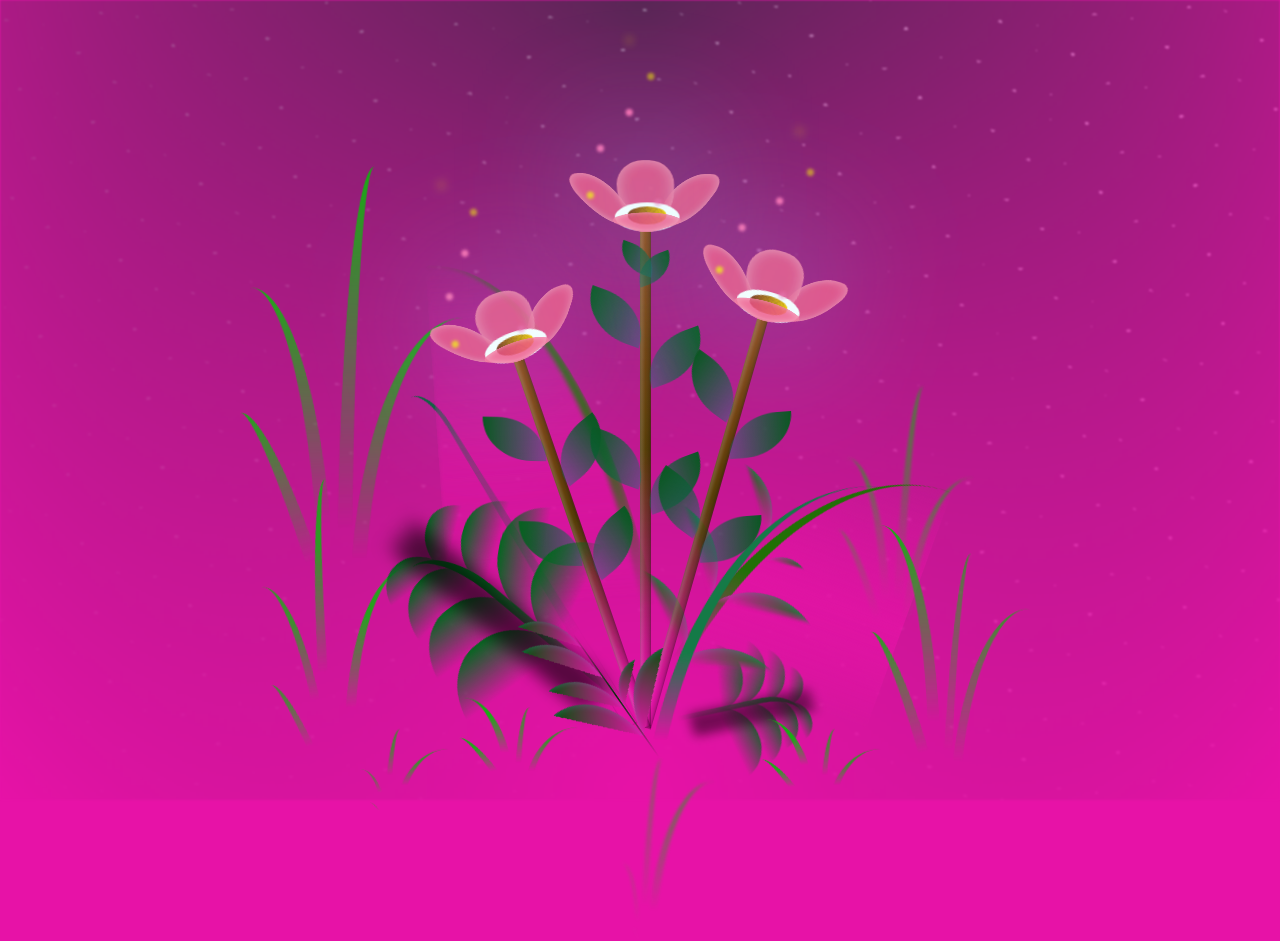
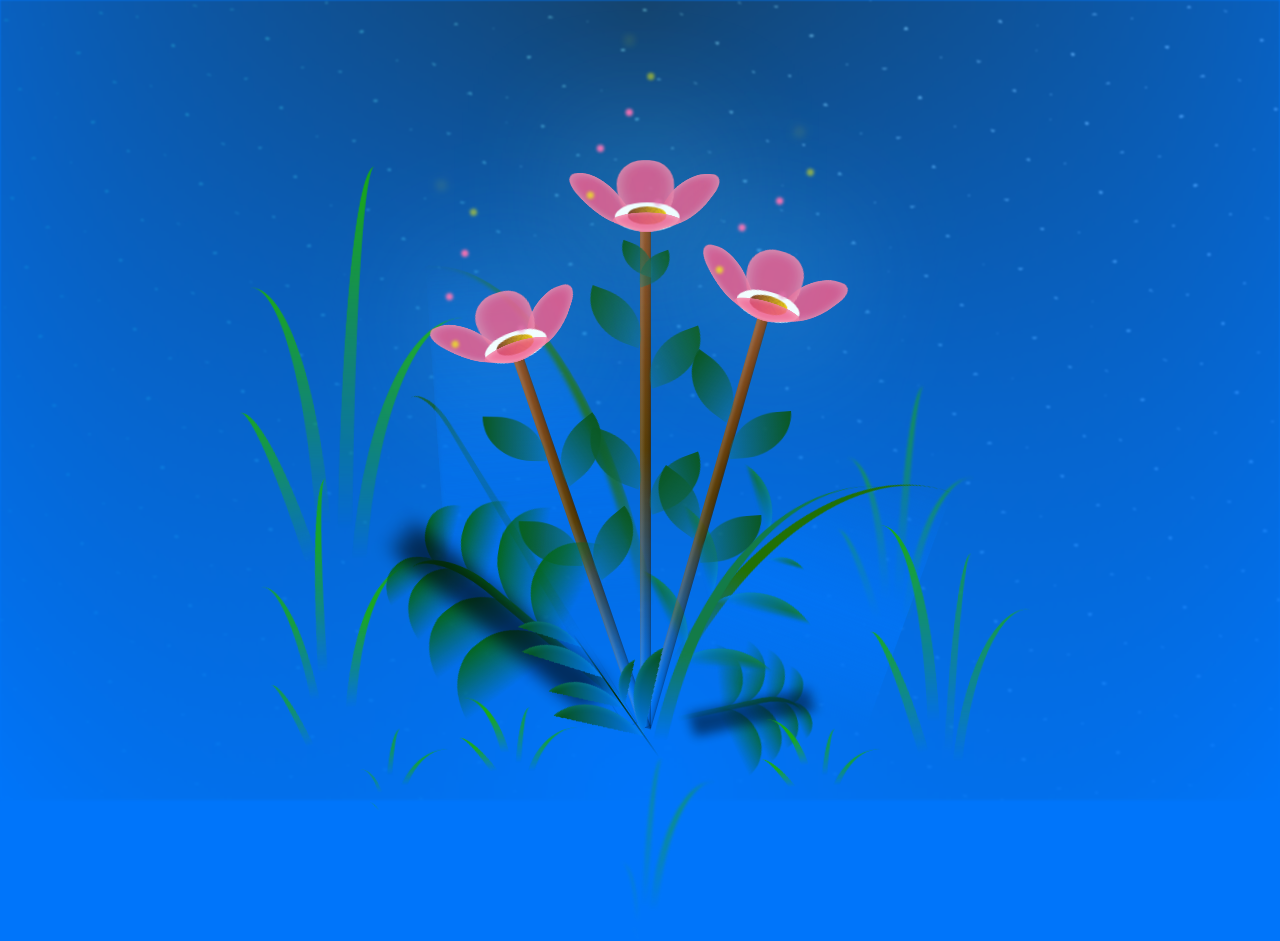
Before and after one commit to YurzaqBagus/buat-mb-nafa, a plain HTML site: page index.html in a window 1280 px wide. Drawn offline with Linux system fonts and the light colour scheme.

Commit message:
Update main.css

```diff
--- a/css/main.css
+++ b/css/main.css
@@ -7,7 +7,7 @@
 }
 
 :root {
-  --dark-color: #e712a7;
+  --dark-color: #0075fa;
 }
 
 body {
```
